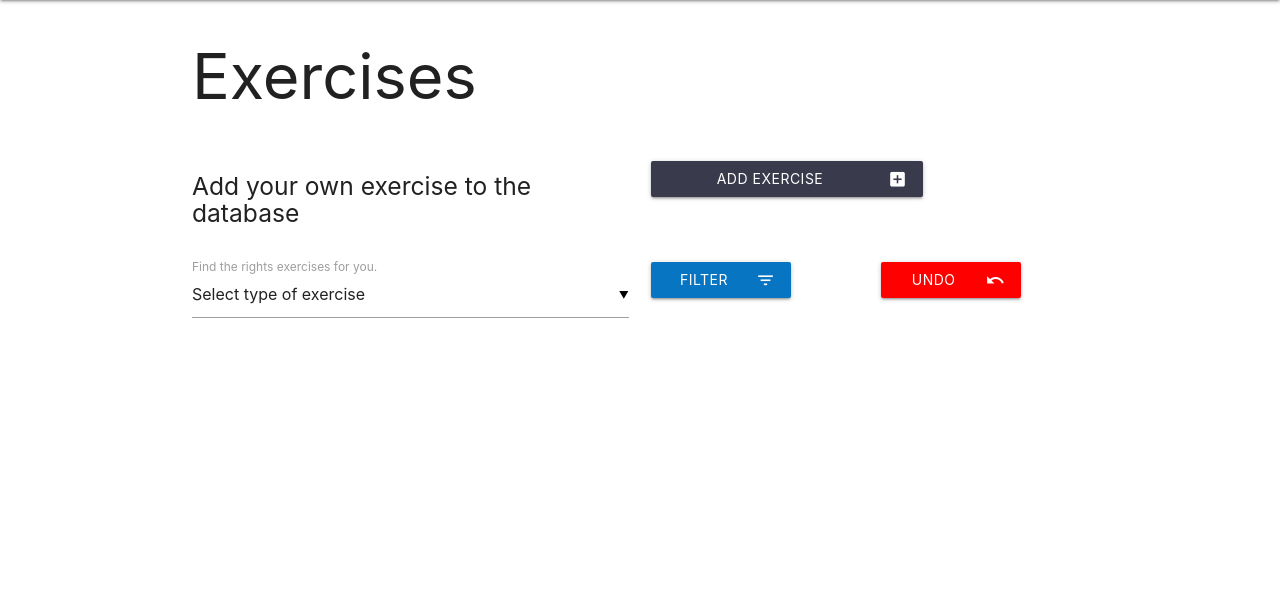
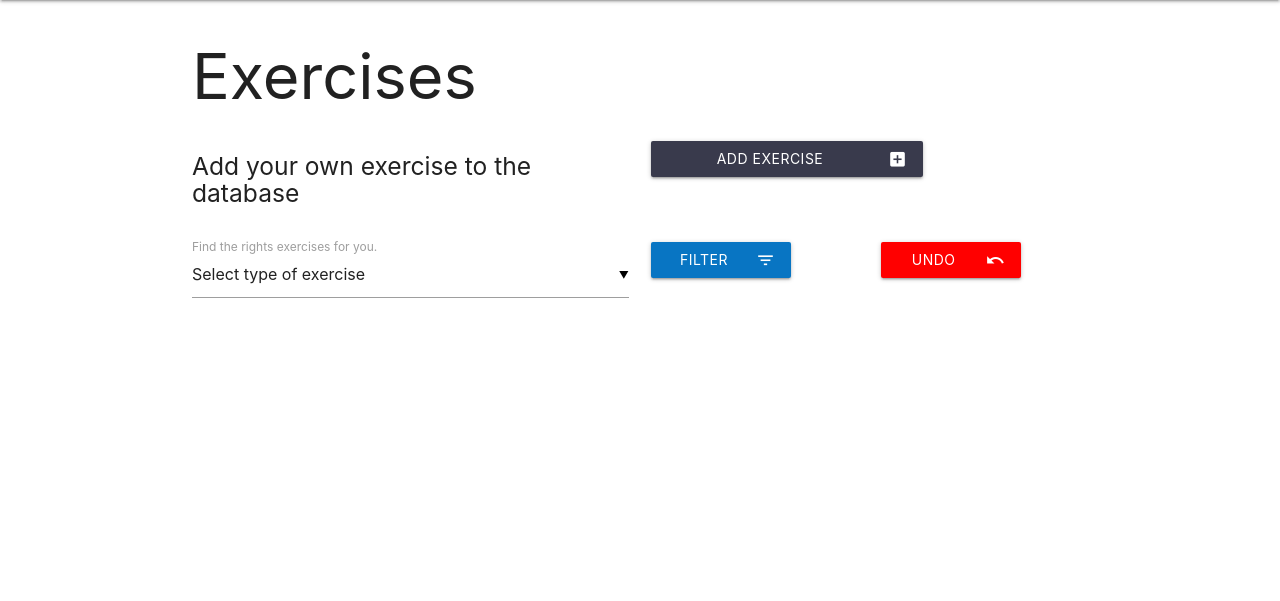
Before and after one commit to ivarsaris/PoolDrillz-MS2, a Flask app: page /exercises in a window 1280 px wide. Shown: the part 64-665 px from the top of the page. Run offline with Flask 2, Linux system fonts and the light colour scheme; data that the repository does not hold is empty; some libraries are stand-ins or nearby versions.

Commit message:
made last styling changes

```diff
--- a/templates/exercises.html
+++ b/templates/exercises.html
@@ -7,26 +7,16 @@
 			<div class="col s12 title">
 				<h1>Exercises</h1>
 			</div>
-		</div>
-	</div>
-</section>
-
-<section>
-	<div class="container">
-		<div class="row">
 			<div class="col s12 m6">
 				<h5>Add your own exercise to the database</h5>
 			</div>
 			<div class="col s12 m6">
+            <!-- link to add.html -->
 				<a href={{ url_for('add') }} class="waves-effect waves-light btn btn-add">Add
 					exercise<i class="material-icons right">add_box</i></button></a>
 			</div>
 		</div>
-	</div>
-</section>
-
-<section>
-	<div class="container">
+    <!-- filter function, user can choose type of exercise. all exercises with this type will open in exercises template -->
 		<form action="{{ url_for('filter_exercises') }}" enctype="multipart/form-data" method='POST'>
 			<div class="row">
 				<div class="input-field col s12 m6">
@@ -50,6 +40,7 @@
 				<div class="col s6 m3">
 					<button class="btn waves-effect waves-light filter-button" type="submit">Filter<i class="material-icons right">filter_list</i></button>
 				</div>
+                <!-- unfo filter; renders exercises template without any filter -->
 				<div class="col s6 m3">
 					<div class="btn waves-effect waves-light cancel-button filter-button"><a href={{ url_for('exercises') }}>Undo<i class="material-icons right">undo</i></a></div>
 				</div>
@@ -61,6 +52,9 @@
 <section>
 	<div class="container">
 		<div class="row">
+        <!-- for loop to iterate through all exercises in the database and display them
+        one by one in the container. Each key has an if statement which checks if there's a value
+        for this key in the database. If not, a default value is displayed. -->
 			{% for exercise in exercises %}
 			<div class="exercises-container col s12 l5">
 				{% if exercise.name %}
@@ -70,6 +64,8 @@
 				{% endif %}
 				<h6><strong>Type of exercise</strong></h6>
 				{% if exercise.type_of_exercise %}
+                <!-- types of exercise are returned in an array, this function takes
+            the values out of the array and returns them as a list seperated by , -->
 				<p>{{', '.join(exercise.type_of_exercise)}}</p>
 				{% else %}
 				<p><i>No type of exercise known</i></p>
@@ -87,6 +83,7 @@
 					<img class="small-img" src="/static/images/noimage.jpg">
                     {% endif %}
                 </div>
+                <!-- link to viewexercise which displays all information on this exercise -->
 					<a href="{{url_for('view_exercise', exercise_id=exercise._id)}}"
 						class="waves-effect waves-light btn">View whole
 						exercise<i class="material-icons right">pageview</i></button></a>
--- a/templates/stats.html
+++ b/templates/stats.html
@@ -5,6 +5,7 @@
 	<div class="container">
 		<div class="row">
 			<div class="statistics">
+            <!-- amount_of_exercises and last_added_exerc from stats function -->
 				<h1>Statistics</h1>
 				<h2><i>{{ amount_of_exercises }}</i></h2>
 				<h4>Total number of exercises in PoolDrillz</h4>
```
Also changed, not shown: templates/index.html (+0 -24 lines), README.md (added).
